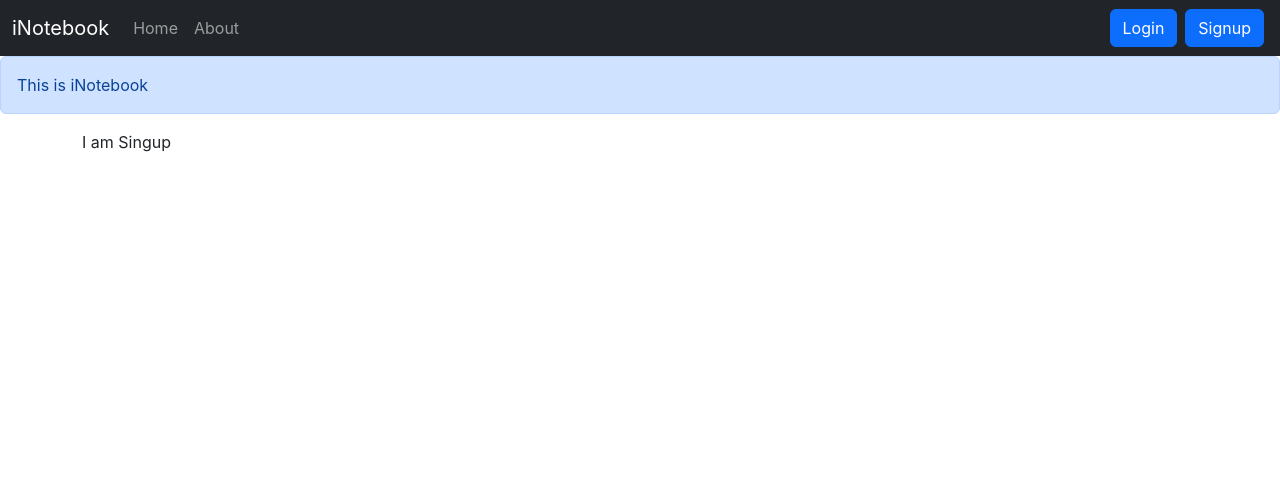
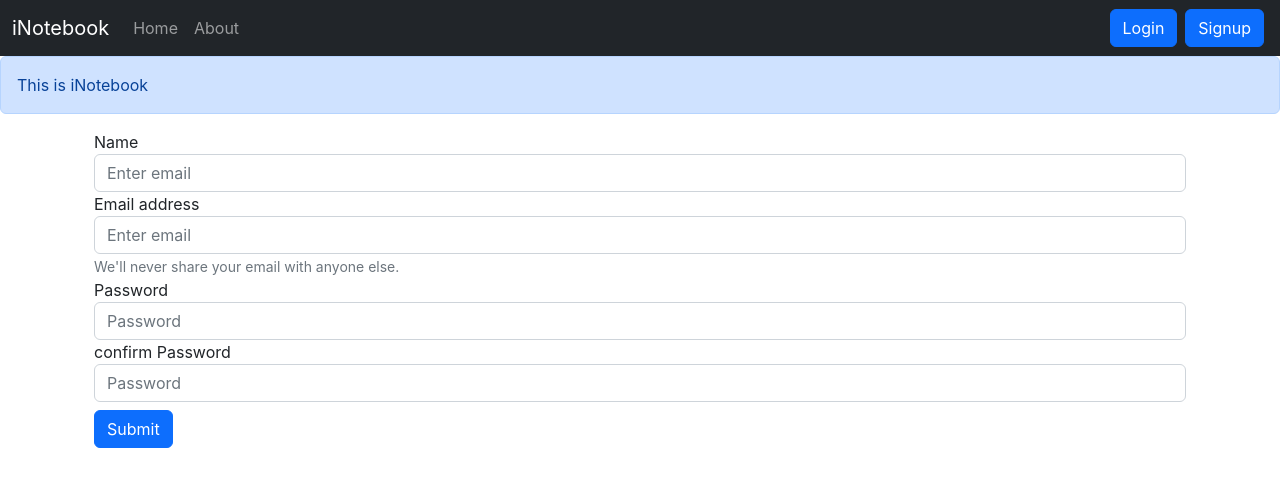
Before and after one commit to tusharsolanki15/iNotebook-React, a React (Create React App) app: page /signup in a window 1280 px wide. Shown: the top 486 px of the page. Built offline with nearby package versions, Linux system fonts and the light colour scheme.

Commit message:
Added signup component

```diff
--- a/src/components/Login.js
+++ b/src/components/Login.js
@@ -1,7 +1,9 @@
-import React, { useState } from 'react'
+import React, {useState} from 'react'
+import { useNavigate } from 'react-router-dom'
 
 const Login = () => {
     const [credentials, setCredential] = useState({email: "", password: ""})
+    let navigate = useNavigate();
 
     const handleSubmit = async (e) => {
         e.preventDefault()
@@ -14,6 +16,14 @@
         });
         const json = await response.json()
         console.log(json)
+        if(json.success){
+            // Save the authtoken and redirect
+            localStorage.setItem('token', json.authtoken);
+            navigate("/")
+        }
+        else{
+            alert("Invalid Credentials")
+        }
     }
 
     const  onChange = (e) =>{
--- a/src/components/Singup.js
+++ b/src/components/Singup.js
@@ -1,8 +1,60 @@
-import React from 'react'
+import React, {useState} from 'react'
+import { useNavigate } from 'react-router-dom'
 
 const Singup = () => {
+  const [credentials, setCredential] = useState({name:"", email: "", password: "", cpassword: ""})
+  let navigate = useNavigate();
+
+  const handleSubmit = async (e) => {
+    e.preventDefault()
+    const {name, email, password} = credentials;
+    const response = await fetch("http://localhost:5000/api/auth/createuser", {
+        method: "POST",
+        headers: {
+            "Content-Type": "application/json",
+        },
+        body: JSON.stringify({name, email, password}),
+    });
+    const json = await response.json()
+    console.log(json)
+    if(json.success){
+      // Save the authtoken and redirect
+      localStorage.setItem('token', json.authtoken);
+      navigate("/")
+  }
+  else{
+      alert("Invalid Credentials")
+  }
+}
+
+const  onChange = (e) =>{
+    setCredential({...credentials, [e.target.name]: e.target.value})
+}
+
   return (
-    <div>I am Singup</div>
+    <div className='container'>
+      <form onSubmit={handleSubmit}>
+        <div className="form-group">
+          <label htmlFor="name">Name</label>
+          <input type="text" className="form-control" id="name" name="name" onChange={onChange} aria-describedby="emailHelp" placeholder="Enter email" />
+        </div>
+        <div className="form-group">
+          <label htmlFor="email">Email address</label>
+          <input type="email" className="form-control" id="email" name='email' onChange={onChange} aria-describedby="emailHelp" placeholder="Enter email" />
+          <small id="emailHelp" className="form-text text-muted">We'll never share your email with anyone else.</small>
+        </div>
+        <div className="form-group">
+          <label htmlFor="password">Password</label>
+          <input type="password" className="form-control" id="password" name='password' onChange={onChange} placeholder="Password" minLength={5} required/>
+        </div>
+        <div className="form-group">
+          <label htmlFor="cpassword">confirm Password</label>
+          <input type="password" className="form-control" id="cpassword"  name='cpassword' onChange={onChange} placeholder="Password" minLength={5} required/>
+        </div>
+
+        <button type="submit" className="btn btn-primary my-2">Submit</button>
+      </form>
+    </div>
   )
 }
 
```
